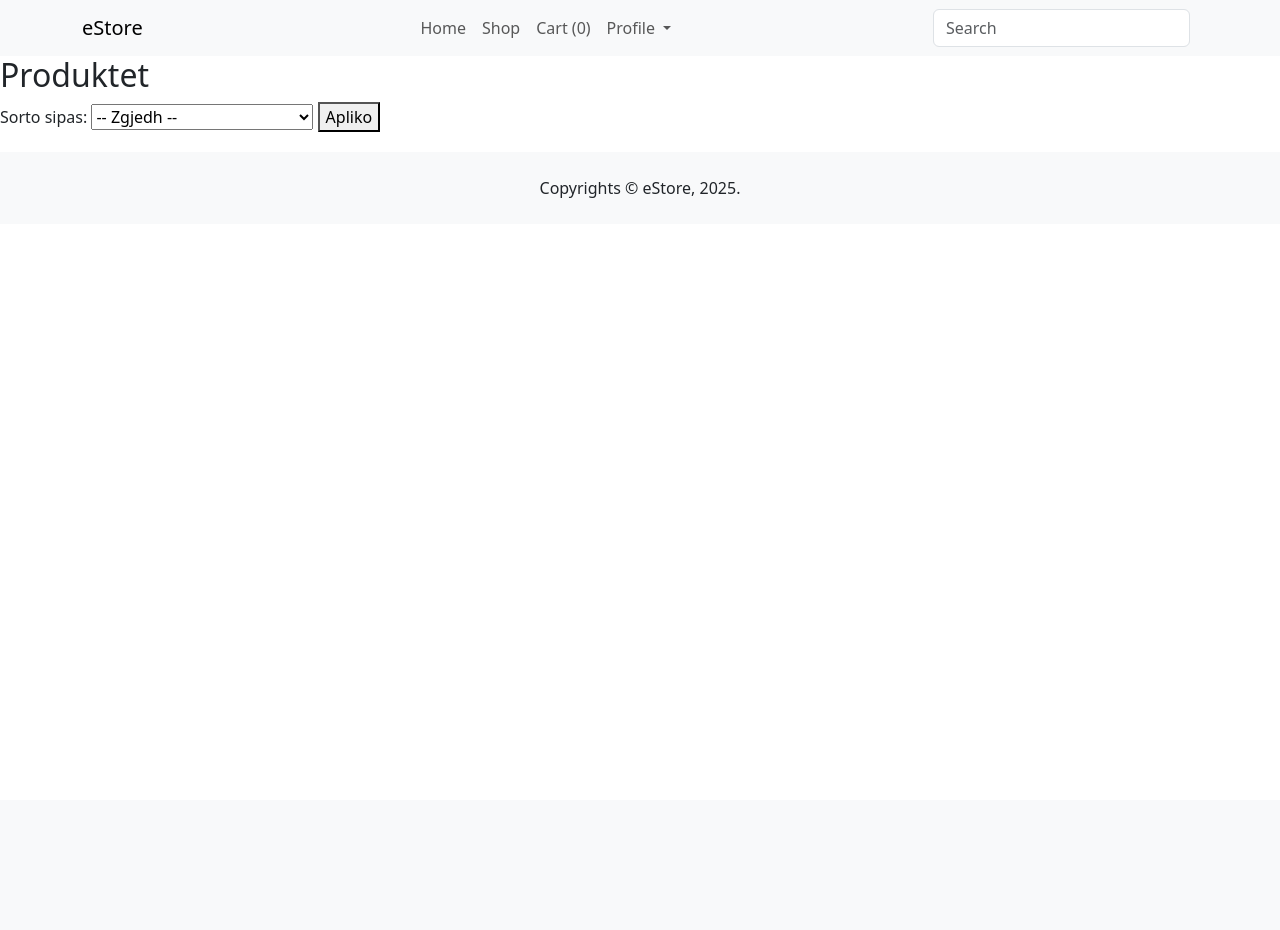
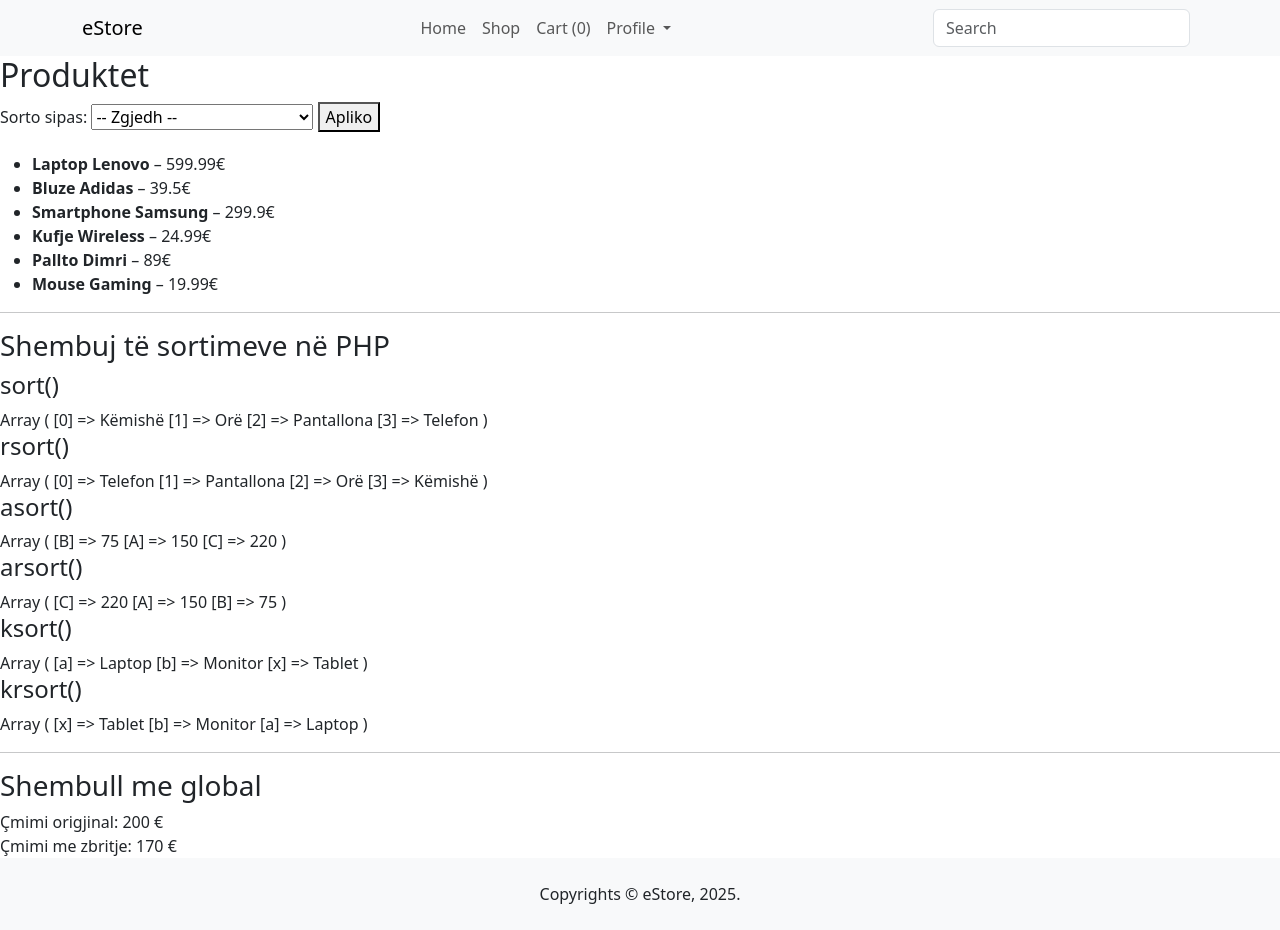
Before and after one commit to ErionMeh/WEB-2, a PHP site: page /sort-products.php in a window 1280 px wide. Before the commit the page ends 198 px from the top, so only its background shows below. Run offline with PHP 8.4, Linux system fonts and the light colour scheme.

Commit message:
perdorimi i te gjitha sortimeve te kerkuara

```diff
--- a/sort-products.php
+++ b/sort-products.php
@@ -15,12 +15,20 @@
 </form>
 
 <?php
+// Lista e produkteve (veshje, elektronikë, aksesorë)
 $products = [
-
+    ["emri" => "Laptop Lenovo", "cmimi" => 599.99],
+    ["emri" => "Bluze Adidas", "cmimi" => 39.50],
+    ["emri" => "Smartphone Samsung", "cmimi" => 299.90],
+    ["emri" => "Kufje Wireless", "cmimi" => 24.99],
+    ["emri" => "Pallto Dimri", "cmimi" => 89.00],
+    ["emri" => "Mouse Gaming", "cmimi" => 19.99],
 ];
 
+// Marrim llojin e sortimit nga URL
 $sortType = $_GET['sort'] ?? '';
 
+// Bëjmë sortimin sipas kërkesës
 if ($sortType === 'name_asc') {
     usort($products, fn($a, $b) => strcmp($a['emri'], $b['emri']));
 } elseif ($sortType === 'name_desc') {
@@ -31,6 +39,7 @@ if ($sortType === 'name_asc') {
     usort($products, fn($a, $b) => $b['cmimi'] <=> $a['cmimi']);
 }
 
+
 echo "<ul>";
 foreach ($products as $p) {
     echo "<li><strong>{$p['emri']}</strong> – {$p['cmimi']}€</li>";
@@ -38,4 +47,56 @@ foreach ($products as $p) {
 echo "</ul>";
 ?>
 
+<hr>
+<h3>Shembuj të sortimeve në PHP</h3>
+
+<?php
+$emrat = ["Këmishë", "Telefon", "Orë", "Pantallona"];
+$cmimet = ["A" => 150, "B" => 75, "C" => 220];
+$produktetAssoc = ["x" => "Tablet", "a" => "Laptop", "b" => "Monitor"];
+
+echo "<h4>sort()</h4>";
+sort($emrat);
+print_r($emrat);
+
+echo "<h4>rsort()</h4>";
+$emrat = ["Këmishë", "Telefon", "Orë", "Pantallona"];
+rsort($emrat);
+print_r($emrat);
+
+echo "<h4>asort()</h4>";
+asort($cmimet);
+print_r($cmimet);
+
+echo "<h4>arsort()</h4>";
+arsort($cmimet);
+print_r($cmimet);
+
+echo "<h4>ksort()</h4>";
+ksort($produktetAssoc);
+print_r($produktetAssoc);
+
+echo "<h4>krsort()</h4>";
+krsort($produktetAssoc);
+print_r($produktetAssoc);
+?>
+
+<hr>
+<h3>Shembull me global</h3>
+
+<?php
+$zbritje = 0.15; // 15% zbritje
+
+function llogaritCmimin($cmimi) {
+    global $zbritje;
+    return $cmimi - ($cmimi * $zbritje);
+}
+
+$cmimiOrigjinal = 200;
+$cmimiMeZbritje = llogaritCmimin($cmimiOrigjinal);
+
+echo "Çmimi origjinal: $cmimiOrigjinal €<br>";
+echo "Çmimi me zbritje: $cmimiMeZbritje €";
+?>
+
 <?php include 'includes/footer.php'; ?>
```
